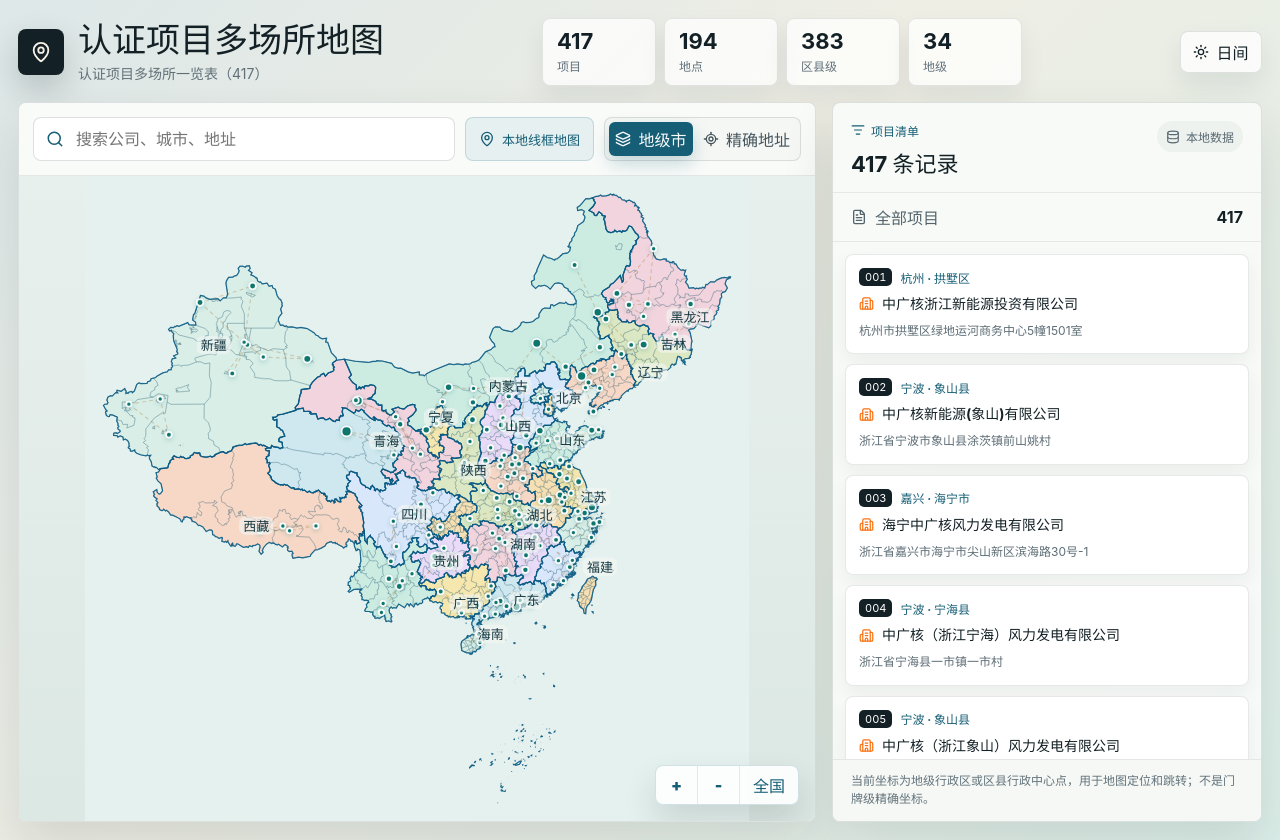
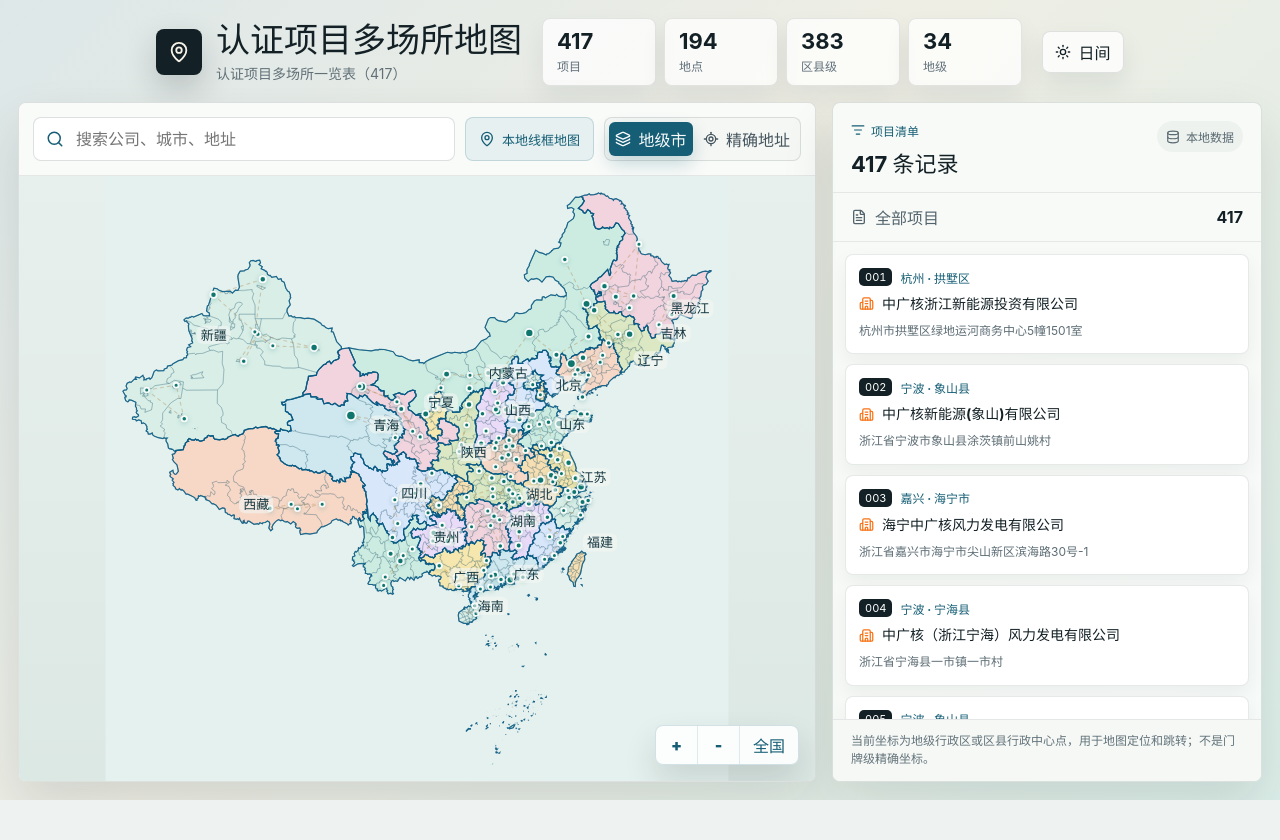
Before and after one commit to eggmeeen/authentication, a React (Vite) app: page / in a window 1280 px wide. After the commit the page ends 800 px from the top, so only its background shows below. Built offline with nearby package versions, Linux system fonts and the light colour scheme.

Commit message:
Improve map gestures and label placement

```diff
--- a/src/App.tsx
+++ b/src/App.tsx
@@ -1,5 +1,5 @@
 import { useCallback, useEffect, useMemo, useRef, useState } from "react";
-import type { PointerEvent as ReactPointerEvent, WheelEvent as ReactWheelEvent } from "react";
+import type { PointerEvent as ReactPointerEvent } from "react";
 import { Building2, Database, FileText, Layers3, ListFilter, Loader2, LocateFixed, MapPin, Moon, Search, Sun } from "lucide-react";
 import type { ChinaMapDataset, CoordinateMode, Coord, MapPoint, ProjectDataset, ProjectRecord, ThemeMode } from "./types";
 
@@ -178,6 +178,8 @@ interface MapLabel {
   text: string;
   x: number;
   y: number;
+  offsetX?: number;
+  offsetY?: number;
   priority: number;
   projectId?: number;
   active?: boolean;
@@ -223,6 +225,7 @@ function ChinaMapCanvas({
   const [viewportSize, setViewportSize] = useState({ width: 1, height: 1 });
   const viewBoxRef = useRef(viewBox);
   const pointersRef = useRef(new Map<number, { x: number; y: number }>());
+  const gestureScaleRef = useRef(1);
   const gestureRef = useRef<{
     mode: "none" | "pan" | "pinch";
     startX: number;
@@ -362,6 +365,44 @@ function ChinaMapCanvas({
   );
 
   useEffect(() => {
+    const container = containerRef.current;
+    if (!container) return;
+
+    const handleWheel = (event: WheelEvent) => {
+      event.preventDefault();
+      const rect = container.getBoundingClientRect();
+      const sensitivity = event.ctrlKey ? 0.006 : 0.0014;
+      zoomAt(Math.exp(event.deltaY * sensitivity), event.clientX - rect.left, event.clientY - rect.top);
+    };
+
+    const handleGestureStart = (event: Event) => {
+      event.preventDefault();
+      gestureScaleRef.current = 1;
+    };
+
+    const handleGestureChange = (event: Event) => {
+      event.preventDefault();
+      const gesture = event as Event & { scale?: number; clientX?: number; clientY?: number };
+      const nextScale = gesture.scale ?? 1;
+      const deltaScale = nextScale / gestureScaleRef.current;
+      gestureScaleRef.current = nextScale;
+      const rect = container.getBoundingClientRect();
+      zoomAt(1 / Math.max(0.25, Math.min(4, deltaScale)), (gesture.clientX ?? rect.left + rect.width / 2) - rect.left, (gesture.clientY ?? rect.top + rect.height / 2) - rect.top);
+    };
+
+    container.addEventListener("wheel", handleWheel, { passive: false });
+    container.addEventListener("gesturestart", handleGestureStart, { passive: false });
+    container.addEventListener("gesturechange", handleGestureChange, { passive: false });
+    container.addEventListener("gestureend", handleGestureStart, { passive: false });
+    return () => {
+      container.removeEventListener("wheel", handleWheel);
+      container.removeEventListener("gesturestart", handleGestureStart);
+      container.removeEventListener("gesturechange", handleGestureChange);
+      container.removeEventListener("gestureend", handleGestureStart);
+    };
+  }, [zoomAt]);
+
+  useEffect(() => {
     if (!selectedPoint) return;
     const targetWidth = coordinateMode === "city" ? 230 : 170;
     const targetHeight = targetWidth * (fullViewBox.height / fullViewBox.width);
@@ -470,23 +511,41 @@ function ChinaMapCanvas({
     }
 
     if (selectedProject && scale >= 2.2) {
-      for (const item of nearbyProjects) {
+      const offsets = [
+        { x: 84, y: -34 },
+        { x: -84, y: -34 },
+        { x: 92, y: 34 },
+        { x: -92, y: 34 },
+        { x: 0, y: -52 },
+        { x: 0, y: 52 },
+      ];
+      for (const [index, item] of nearbyProjects.entries()) {
+        const isActive = item.project.id === selectedProject.id;
+        const offset = offsets[index % offsets.length];
         candidates.push({
           id: `company-${item.project.id}`,
           kind: "company",
           text: item.project.company,
           x: item.point.x,
           y: item.point.y,
-          priority: item.project.id === selectedProject.id ? 2000 : 900 - item.distance,
-          active: item.project.id === selectedProject.id,
+          offsetX: isActive ? 104 : offset.x,
+          offsetY: isActive ? -42 : offset.y,
+          priority: isActive ? 2000 : 900 - item.distance,
+          active: isActive,
           projectId: item.project.id,
         });
       }
     }
 
-    const placed: Array<{ x: number; y: number; width: number; height: number }> = [];
+    const targetScreen = selectedPoint ? mapToScreen(selectedPoint.x, selectedPoint.y) : null;
+    const placed: Array<{ x: number; y: number; width: number; height: number }> = targetScreen
+      ? [{ x: targetScreen.x - 34, y: targetScreen.y - 34, width: 68, height: 68 }]
+      : [];
     return candidates
-      .map((label) => ({ label, screen: mapToScreen(label.x, label.y) }))
+      .map((label) => {
+        const base = mapToScreen(label.x, label.y);
+        return { label, screen: { x: base.x + (label.offsetX ?? 0), y: base.y + (label.offsetY ?? 0) } };
+      })
       .filter(({ screen }) => screen.x > -90 && screen.y > -40 && screen.x < viewportSize.width + 90 && screen.y < viewportSize.height + 40)
       .sort((a, b) => b.label.priority - a.label.priority)
       .filter(({ label, screen }) => {
@@ -498,17 +557,7 @@ function ChinaMapCanvas({
         return true;
       })
       .map(({ label }) => label);
-  }, [activeProvince, mapData.provinces, mapToScreen, nearbyProjects, points, provinceNames, scale, selectedProject, viewportSize]);
-
-  const onWheel = useCallback(
-    (event: ReactWheelEvent<SVGSVGElement>) => {
-      event.preventDefault();
-      const rect = event.currentTarget.getBoundingClientRect();
-      const factor = Math.exp(event.deltaY * 0.0012);
-      zoomAt(factor, event.clientX - rect.left, event.clientY - rect.top);
-    },
-    [zoomAt],
-  );
+  }, [activeProvince, mapData.provinces, mapToScreen, nearbyProjects, points, provinceNames, scale, selectedPoint, selectedProject, viewportSize]);
 
   const onPointerDown = useCallback((event: ReactPointerEvent<SVGSVGElement>) => {
     event.currentTarget.setPointerCapture(event.pointerId);
@@ -593,7 +642,6 @@ function ChinaMapCanvas({
         viewBox={`${viewBox.x} ${viewBox.y} ${viewBox.width} ${viewBox.height}`}
         role="img"
         aria-label="中国认证项目分布线框图"
-        onWheel={onWheel}
         onPointerDown={onPointerDown}
         onPointerMove={onPointerMove}
         onPointerUp={onPointerUp}
@@ -667,7 +715,8 @@ function ChinaMapCanvas({
 
       <div className="map-label-layer" aria-hidden="true">
         {overlayLabels.map((label) => {
-          const screen = mapToScreen(label.x, label.y);
+          const base = mapToScreen(label.x, label.y);
+          const screen = { x: base.x + (label.offsetX ?? 0), y: base.y + (label.offsetY ?? 0) };
           return (
             <button
               key={label.id}
--- a/src/styles.css
+++ b/src/styles.css
@@ -18,8 +18,10 @@ body,
 #root {
   width: 100%;
   min-width: 320px;
-  min-height: 100%;
+  height: 100%;
   margin: 0;
+  overflow: hidden;
+  overscroll-behavior: none;
 }
 
 button,
@@ -32,7 +34,10 @@ button {
 }
 
 .app-shell {
-  min-height: 100vh;
+  display: grid;
+  grid-template-rows: auto minmax(0, 1fr);
+  height: 100vh;
+  overflow: hidden;
   background:
     linear-gradient(135deg, rgba(21, 94, 117, 0.08), rgba(245, 158, 11, 0.06) 45%, rgba(16, 185, 129, 0.08)),
     #eef3f2;
@@ -156,8 +161,9 @@ p {
   grid-template-columns: minmax(0, 1fr) minmax(340px, 430px);
   gap: 16px;
   max-width: 1600px;
-  height: calc(100vh - 110px);
-  min-height: 720px;
+  width: 100%;
+  height: 100%;
+  min-height: 0;
   margin: 0 auto;
 }
 
@@ -316,6 +322,7 @@ p {
   height: 100%;
   min-width: 0;
   overflow: hidden;
+  overscroll-behavior: none;
 }
 
 .china-map {
@@ -325,6 +332,8 @@ p {
   cursor: grab;
   touch-action: none;
   user-select: none;
+  -webkit-user-select: none;
+  -webkit-touch-callout: none;
 }
 
 .china-map:active {
@@ -492,8 +501,19 @@ p {
   font-size: 12px;
 }
 
+.map-label.is-company::before {
+  content: "";
+  position: absolute;
+  left: 50%;
+  top: 50%;
+  width: 34px;
+  border-top: 1px solid rgba(249, 115, 22, 0.44);
+  transform: translate(-50%, -50%);
+  z-index: -1;
+}
+
 .map-label.is-active {
-  z-index: 4;
+  z-index: 6;
   color: #ffffff;
   background: #ea580c;
   box-shadow: 0 10px 24px rgba(249, 115, 22, 0.28);
@@ -527,7 +547,7 @@ p {
   position: absolute;
   left: 0;
   top: 0;
-  z-index: 3;
+  z-index: 8;
   width: 22px;
   height: 22px;
   pointer-events: none;
@@ -902,16 +922,16 @@ p {
 
   .workspace {
     grid-template-columns: 1fr;
-    height: auto;
+    height: 100%;
     min-height: 0;
   }
 
   .visual-pane {
-    min-height: 660px;
+    min-height: 0;
   }
 
   .side-panel {
-    min-height: 560px;
+    min-height: 0;
   }
 }
 
@@ -938,7 +958,7 @@ p {
   }
 
   .visual-pane {
-    min-height: 620px;
+    min-height: 0;
   }
 }
 
```
